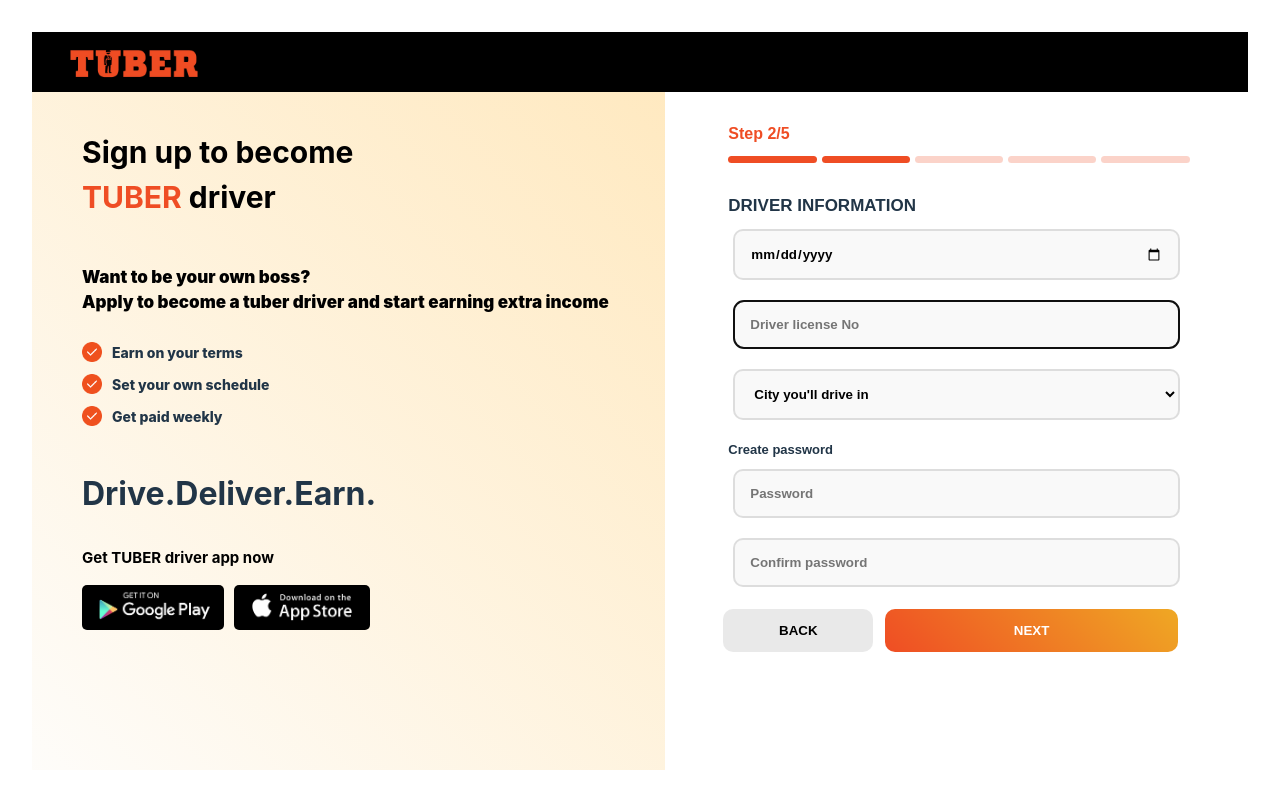
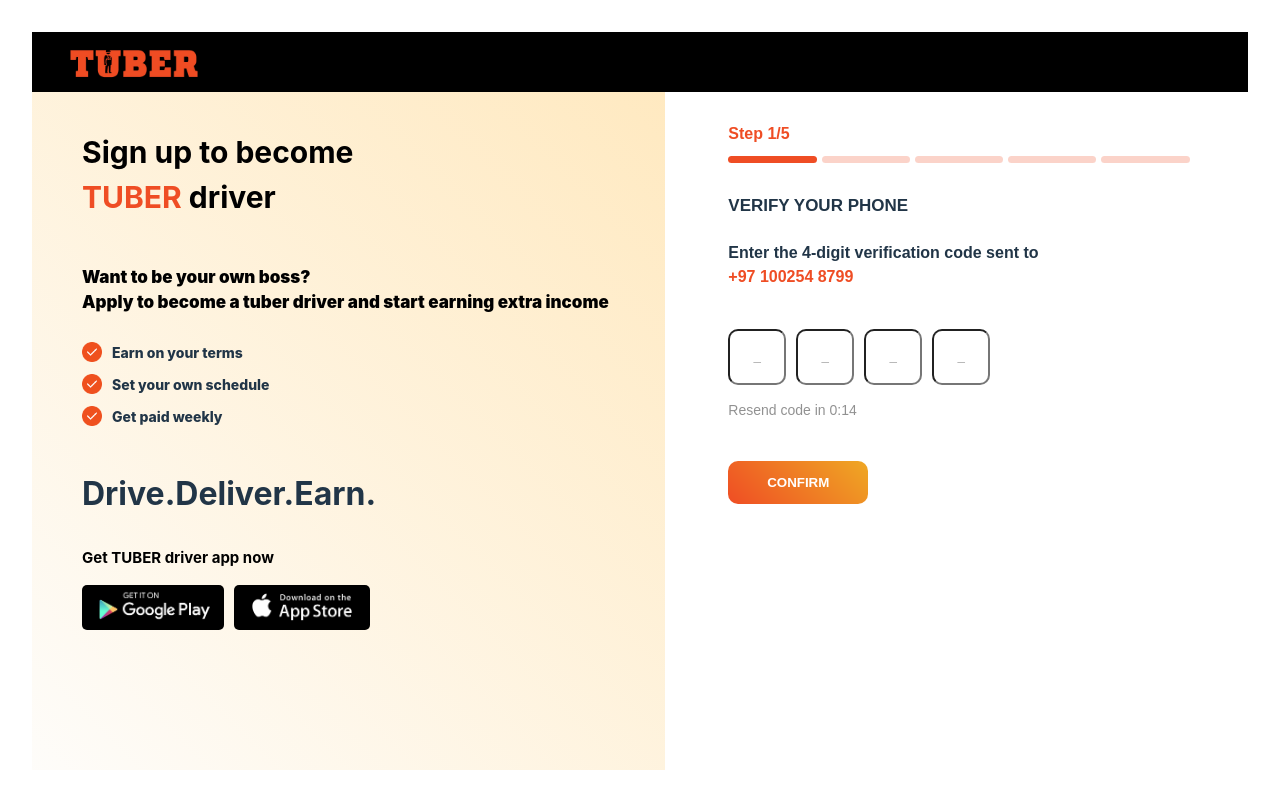
Before and after one commit to mithiladilshan9977/tuber-react, a React (Vite) app: page / in a window 1280 px wide. Both pictures are taken after a click on the button "BECOME A TUBER DRIVER". Shown: the top 808 px of the page. Built offline with nearby package versions, Linux system fonts and the light colour scheme.

Commit message:
develped OTP ui

```diff
--- a/src/App.tsx
+++ b/src/App.tsx
@@ -12,10 +12,12 @@
 import CorrectIcon from './assets/correct_58wovqb649og_512.png'
 import AppleStore from './assets/appstore.jpeg'
 import TuberMan from './assets/tuberman.jpeg'
+import GoBackArrow from './assets/gobackarrow.png'
 
 import GoogleAppStore from './assets/googleplaystore.jpeg'
 import MainLogoTuber from './assets/mainLogo.jpeg'
 import { OTPcheck } from './OTPcheck'
+import DoINeedToDropOff from './DoINeedToDropOff'
 
 
 function App() {
@@ -61,18 +63,21 @@
 ]);
 
 
-
+const [showDiv, setShowDiv] = useState(false);
 
 const handleNextClick1  = () => {
 
   sessionStorage.setItem("step1Data", JSON.stringify(step1Data));
   // Call the next function to advance to the next step
-  next();
+  // GettingReturningValueToShowOTPpage();
+  setShowDiv(true);
+  // next();
 };
 const handleNextClick2  = () => {
 
   sessionStorage.setItem("step2Data", JSON.stringify(step2Data));
   // Call the next function to advance to the next step
+  setShowDiv(false);
   next();
 };
 
@@ -134,6 +139,13 @@
     setIsOpen2(!isOpen2);
   };
 
+  const [isOpen3, setIsOpen3] = useState(false);
+
+  const DropOffQuestionClick = () => {
+    setIsOpen3(!isOpen3);
+  };
+
+
 
   return  (
     <div className="page-container">
@@ -149,9 +161,33 @@
     <span className="spantags">
       <span className="orange-text">TUBER</span> driver
     </span>
+    {showDiv && (<>
 
-    <div className="infoholder">
-      {currentStepIndex === 0 ? (
+          <div className="OTPheadingHolderInIndex2">
+            <span className='MainheadingInRequirments'>Want to be your own boss?</span>
+            <span className='MainheadingInRequirments'>Apply to become a tuber driver and start earning extra income</span>
+          </div>
+
+          <div className="spanTagsHolder">
+            <span className='textWithImageIcons'> <img src={CorrectIcon} alt="correct icon"  className='corerctIcon'/>   Earn on your terms</span>
+            <span className='textWithImageIcons'> <img src={CorrectIcon} alt="correct icon"  className='corerctIcon'/>  Set your own schedule</span>
+            <span className='textWithImageIcons'> <img src={CorrectIcon} alt="correct icon"  className='corerctIcon'/>  Get paid weekly</span>
+          </div>
+
+          <h1 className="diliverDriverText">Drive.Deliver.Earn.</h1>
+
+          <div className="GooglePalyStoreDivHolder">
+            <span>Get TUBER driver app now</span>
+            <div>
+              <img src={GoogleAppStore} alt=""   />
+              <img src={AppleStore} alt=""  />
+            </div>
+          </div>
+          </>)}
+
+    {!showDiv && (<>
+      <div className="infoholder">
+      {currentStepIndex === 0 ?  (
         <>
           <span className='requiremntsspan'>Requirments</span>
           <span className='normelText'>Age 18+</span>
@@ -162,8 +198,18 @@
           <span className='normelText'>Right to work in Austraila</span>
           <span className='normelText'>It's your responsibility to keep your documents up to date if they expire</span>
 
-          <WhatAreTheQuestions isOpen={isOpen} handleQuestionClick={handleQuestionClick} />
-          <OftenToGetPaid isOpen2={isOpen2} handleOfftenQuestionClick={handleOfftenQuestionClick} />
+            <h2>FAQs</h2>
+             <div className="FAQsholder">
+            <WhatAreTheQuestions isOpen={isOpen} handleQuestionClick={handleQuestionClick} />
+            <OftenToGetPaid isOpen2={isOpen2} handleOfftenQuestionClick={handleOfftenQuestionClick} />
+            <DoINeedToDropOff isOpen3={isOpen3} DropOffQuestionClick={DropOffQuestionClick} />
+            <OftenToGetPaid isOpen2={isOpen2} handleOfftenQuestionClick={handleOfftenQuestionClick} />
+            <OftenToGetPaid isOpen2={isOpen2} handleOfftenQuestionClick={handleOfftenQuestionClick} />
+            <OftenToGetPaid isOpen2={isOpen2} handleOfftenQuestionClick={handleOfftenQuestionClick} />
+            <OftenToGetPaid isOpen2={isOpen2} handleOfftenQuestionClick={handleOfftenQuestionClick} />
+
+             </div>
+
         </>
       ) : (
         <>
@@ -190,6 +236,7 @@
         </>
       )}
     </div>
+    </>)}
   </div>
 ):(
   <>
@@ -206,6 +253,8 @@
         {currentStepIndex !== 5 ? (
     <div className="formWrapper">
       <form action="" className="formholder">
+
+
         <div className="stepsindicaterholder">
           <span>
             Step {currentStepIndex + 1}/{steps.length -1}
@@ -222,8 +271,48 @@
           ))}
         </div>
 
-        {step}
-        <div className="buttonholder">
+        {showDiv && (<>
+
+          <div className="titileholder">
+            <span className="createaccounttitle">Verify your phone </span>
+        </div>
+
+<div className="OTPtextHolder">
+<span className="otptext">
+            Enter the 4-digit verification code sent to
+        </span>
+        <span className="otpPhoneNumber">
+            +97 100254 8799
+        </span>
+
+</div>
+
+
+        <div className="OTPnumberHolder">
+            <input type="number"  className="OTPnumberFields" placeholder="_" maxLength={1} />
+            <input type="number"  className="OTPnumberFields" placeholder="_" maxLength={1}/>
+            <input type="number"  className="OTPnumberFields" placeholder="_" maxLength={1}/>
+            <input type="number"  className="OTPnumberFields" placeholder="_" maxLength={1}/>
+        </div>
+
+        <div className="resentTextHolder">
+        <span className="resendText">Resend code in 0:14</span>
+
+        </div>
+           <button className='OTPConfirmBtn' type='button' onClick={handleNextClick2}>Confirm</button>
+
+        </>)
+
+
+
+        }
+
+  {!showDiv && (<>{step}</>)}
+
+
+         {!showDiv && (<>
+
+          <div className="buttonholder">
           {!isFirstStep && (
             <button type="button" onClick={back} className="backbtn">
               Back
@@ -234,11 +323,17 @@
             {buttonText}
           </button>
         </div>
+
+         </>)}
+
+        {!showDiv && (<>
         {currentStepIndex === 0 && (
           <p className="alreadyHaveAccount">
             Already have an account ?<a href="#" className="signLink">Sign in</a>
           </p>
         )}
+        </>)}
+
       </form>
     </div>
   ) : (
--- /dev/null
+++ b/src/DoINeedToDropOff.tsx
@@ -0,0 +1,22 @@
+
+interface DoINeedToDropOffProps {
+    isOpen3: boolean;
+    DropOffQuestionClick: () => void;
+  }
+
+  export function DoINeedToDropOff(props: DoINeedToDropOffProps) {
+    const { isOpen3, DropOffQuestionClick } = props;
+
+    return (
+      <div className='faq-item'>
+        <p className='question' onClick={DropOffQuestionClick}>What do I need to drop off?</p>
+        <div className={`answerHolder ${isOpen3 ? 'open' : ''}`}>
+          {isOpen3 && (
+            <span>All items are general building materials and household goods that can easily fit within a standard car</span>
+          )}
+        </div>
+      </div>
+    );
+  }
+
+  export default DoINeedToDropOff;
--- a/src/OTPcheck.tsx
+++ b/src/OTPcheck.tsx
@@ -26,9 +26,11 @@
         </div>
 
         <div className="resentTextHolder">
-        <span className="resendText">Resend code in 0:14</span>
+        <span className="resendText">Resend codde in 0:14</span>
 
         </div>
+
+
 
 
 
--- a/src/index.css
+++ b/src/index.css
@@ -119,6 +119,15 @@
   flex-direction: column;
   justify-content: flex-start;
  }
+
+ .OTPheadingHolderInIndex2{
+  margin-top: 45px;
+  display: flex;
+
+  align-items: flex-start;
+  flex-direction: column;
+  justify-content: flex-start;
+ }
  .spanTagsHolder{
   margin-top: 15px;
   display: flex;
@@ -204,10 +213,16 @@
 }
 .infoholder{
   display: flex;
+  overflow-y: scroll;
   margin-top: 10px;
   align-items: flex-start;
   flex-direction: column;
+
 }
+.infoholder::-webkit-scrollbar {
+  display: none;
+}
+
 .inputfields {
   border: none;
   border-radius: 10px;
@@ -230,12 +245,13 @@
   justify-content: flex-start;
   align-items: flex-start;
   flex-direction: column;
-  padding: 2px;
+   padding-left: 5px;
+
   margin-top: 22px;
  }
  .OTPtextHolder span{
 
-  font-weight: 700;
+  font-weight: 800;
  }
 .otpPhoneNumber{
   color: #EF4D24;
@@ -251,9 +267,9 @@
 }
 .OTPnumberHolder{
   width: 100%;
-
+ margin-top: 40px;
   display: flex;
-  padding: 15px;
+  padding-left: 5px;
   justify-content: flex-start;
   align-items: flex-start;
   flex-direction: row;
@@ -285,10 +301,15 @@
   margin-top: 15px;
   margin-bottom: 40px;
 }
+.resentTextHolder span{
+  font-size: 14px;
+  padding-left: 5px;
+  color: rgba(0, 0, 0, 0.43);
+}
 .phoneInputField {
   width: 100%;
   border-radius: 10px;
-  padding: 15px 55px;
+  padding: 15px 60px;
   font-weight: 700;
   font-family: Arial, Helvetica, sans-serif;
   color: black;
@@ -435,9 +456,24 @@
   cursor: pointer;
   padding: 14px 10px;
   margin: 12px;
-  display: block;
-  background-image: linear-gradient(45deg,  #EF4D24, #efa824);
+
+  background-image: linear-gradient(45deg, #EF4D24, #efa824);
 }
+.OTPConfirmBtn{
+  width: 30%;
+  color: white;
+  text-transform: uppercase;
+  font-weight: bold;
+  border: none;
+  border-radius: 10px;
+  cursor: pointer;
+  padding: 14px 10px;
+   margin-left: 5px;
+
+  background-image: linear-gradient(45deg, #EF4D24, #efa824);
+}
+
+
 .finalnextbtn{
   width: 100%;
   color: white;
@@ -479,23 +515,33 @@
 .answerHolder {
   max-height: 0;
   display: flex;
+
+  padding-bottom: -12px;
   justify-content: flex-start;
   overflow: hidden;
   transition: max-height 0.3s ease-in-out, padding 0.3s ease-in-out;
-  padding: 0;
+
+}
+.answerHolder span{
+  color: rgba(0, 0, 0, 0.47);
+  font-size: 13px;
+  padding-right: 5px;
+  font-weight: 600;
+ margin-bottom: 5px;
 }
 
 .open {
 
   transition: max-height 0.3s ease-in-out, padding 0.3s ease-in-out;
-  max-height: 100px; /* Adjust this value based on your content height */
-  padding-left: 5px; /* Add padding to create spacing between content */
+  max-height: 100px;
+
 }
 
 .faq-item {
   cursor: pointer;
   width: 100%;
   display: flex;
+
   justify-content: flex-start;
   flex-direction: column;
   border-bottom: 1px solid rgba(0, 0, 0, 0.253);
@@ -504,8 +550,18 @@
 .question{
   display: block;
   width: 100%;
+  font-size: 14px;
+ font-weight: 700;
+  color: rgba(0, 0, 0, 0.873);
   text-align: left;
 
+}
+.FAQsholder{
+  top: -13px;
+
+  position: relative;
+  border-top: 1px solid rgba(0, 0, 0, 0.253);
+  width: 100%;
 }
 .alreadyHaveAccount{
   font-weight: 700;
--- a/src/useMultistepForm.ts
+++ b/src/useMultistepForm.ts
@@ -16,9 +16,14 @@
       return i - 1;
     });
   }
+  function GettingReturningValueToShowOTPpage(){
+    if (currentStepIndex === 0) {
+      return 60;
+    }
+  }
 
   function renderOTPform() {
-    setCurrentStepIndex(steps.length - 1); // Move to the last step
+    setCurrentStepIndex(steps.length - 1);
   }
 
   function goTo(index: number) {
@@ -31,6 +36,7 @@
     steps,
     isFirstStep: currentStepIndex === 0,
     isLastStep: currentStepIndex === steps.length - 1,
+    GettingReturningValueToShowOTPpage,
     goTo,
     next,
     renderOTPform,
```
Also changed, not shown: src/assets/gobackarrow.png (added).
